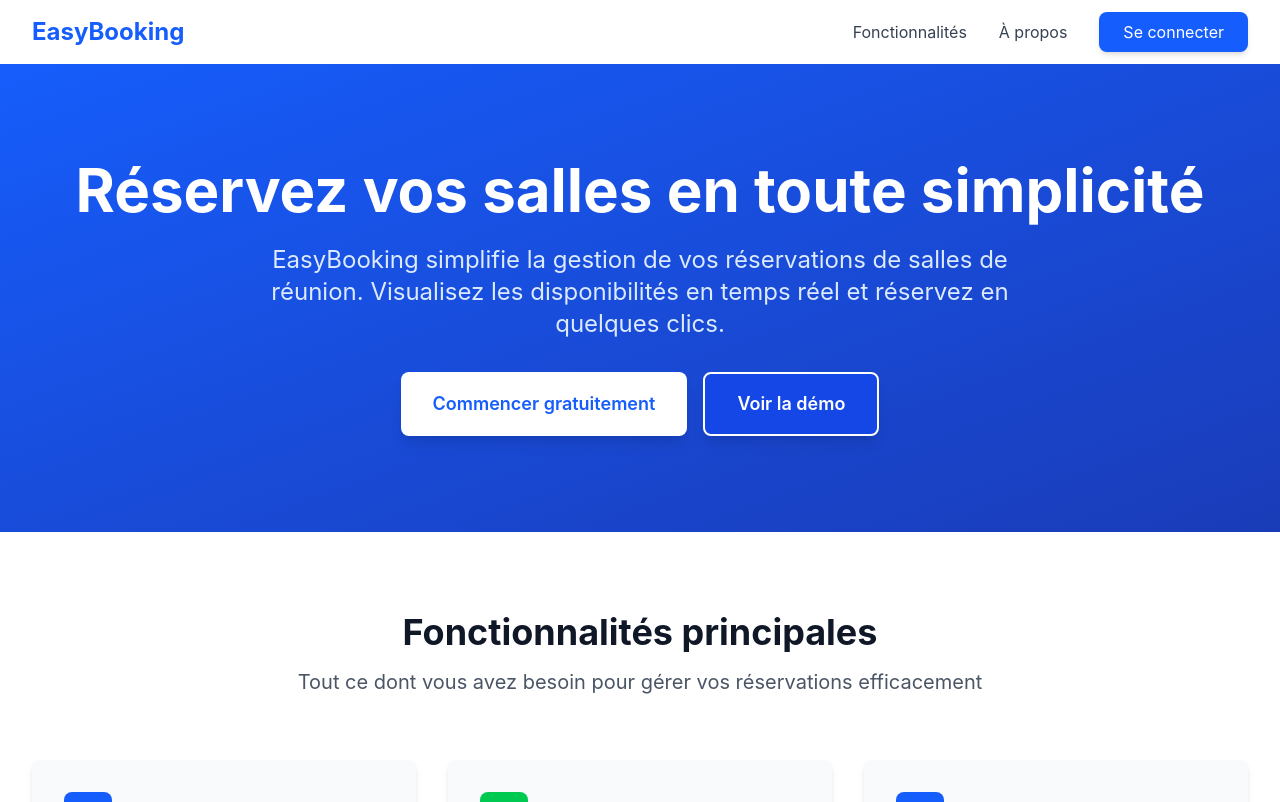
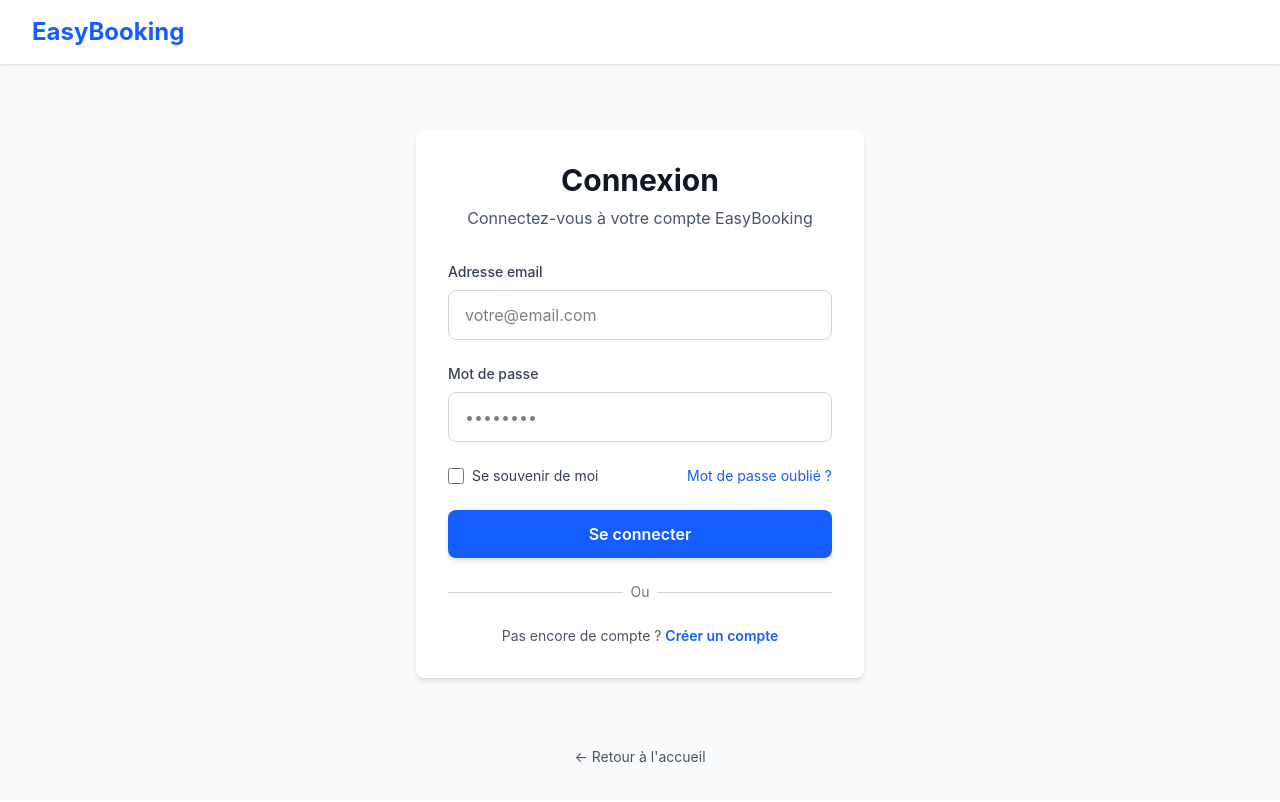
Before and after one commit to Alzower/booking-efrei, a React (Vite) app in the folder client/: page /login in a window 1280 px wide. Shown: the top 802 px of the page. Built offline with nearby package versions, Linux system fonts and the light colour scheme.

Commit message:
Create login page && signup page

```diff
--- a/client/package.json
+++ b/client/package.json
@@ -11,7 +11,8 @@
   },
   "dependencies": {
     "react": "^19.2.0",
-    "react-dom": "^19.2.0"
+    "react-dom": "^19.2.0",
+    "react-router-dom": "^7.12.0"
   },
   "devDependencies": {
     "@eslint/js": "^9.39.1",
--- a/client/src/App.tsx
+++ b/client/src/App.tsx
@@ -1,8 +1,19 @@
 import "./index.css";
+import { BrowserRouter, Routes, Route } from "react-router-dom";
 import Homepage from "./pages/Homepage";
+import Login from "./pages/Login";
+import Signup from "./pages/Signup";
 
 function App() {
-  return <Homepage />;
+  return (
+    <BrowserRouter>
+      <Routes>
+        <Route path="/" element={<Homepage />} />
+        <Route path="/login" element={<Login />} />
+        <Route path="/signup" element={<Signup />} />
+      </Routes>
+    </BrowserRouter>
+  );
 }
 
 export default App;
--- a/client/src/components/Header.tsx
+++ b/client/src/components/Header.tsx
@@ -1,10 +1,14 @@
+import { Link } from "react-router-dom";
+
 function Header() {
   return (
     <header className="bg-white shadow-sm">
       <nav className="max-w-7xl mx-auto px-4 sm:px-6 lg:px-8">
         <div className="flex justify-between items-center h-16">
           <div className="flex items-center">
-            <h1 className="text-2xl font-bold text-blue-600">EasyBooking</h1>
+            <Link to="/">
+              <h1 className="text-2xl font-bold text-blue-600">EasyBooking</h1>
+            </Link>
           </div>
 
           <div className="hidden md:flex items-center space-x-8">
@@ -14,9 +18,11 @@ function Header() {
             <a href="#about" className="text-gray-700 hover:text-blue-600 transition-colors">
               À propos
             </a>
-            <button className="px-6 py-2 bg-blue-600 text-white rounded-lg hover:bg-blue-700 transition-colors shadow-md">
-              Se connecter
-            </button>
+            <Link to="/login">
+              <button className="px-6 py-2 bg-blue-600 text-white rounded-lg hover:bg-blue-700 transition-colors shadow-md">
+                Se connecter
+              </button>
+            </Link>
           </div>
         </div>
       </nav>
--- a/client/src/pages/Homepage.tsx
+++ b/client/src/pages/Homepage.tsx
@@ -123,17 +123,17 @@ function Homepage() {
         <div className="max-w-7xl mx-auto px-4 sm:px-6 lg:px-8">
           <div className="grid md:grid-cols-3 gap-8 text-center text-white">
             <div>
-              <div className="text-5xl font-bold mb-2">500+</div>
+              <div className="text-5xl font-bold mb-2">...</div>
               <div className="text-blue-100 text-lg">Salles disponibles</div>
             </div>
             <div>
-              <div className="text-5xl font-bold mb-2">10K+</div>
+              <div className="text-5xl font-bold mb-2">...</div>
               <div className="text-blue-100 text-lg">
                 Réservations mensuelles
               </div>
             </div>
             <div>
-              <div className="text-5xl font-bold mb-2">98%</div>
+              <div className="text-5xl font-bold mb-2">...</div>
               <div className="text-blue-100 text-lg">Satisfaction client</div>
             </div>
           </div>
--- /dev/null
+++ b/client/src/pages/Login.tsx
@@ -0,0 +1,135 @@
+import { useState } from "react";
+import { Link } from "react-router-dom";
+
+function Login() {
+  const [email, setEmail] = useState("");
+  const [password, setPassword] = useState("");
+
+  const handleSubmit = (e: React.FormEvent) => {
+    e.preventDefault();
+  };
+
+  return (
+    <div className="min-h-screen bg-gray-50 flex flex-col">
+      <header className="bg-white shadow-sm">
+        <nav className="max-w-7xl mx-auto px-4 sm:px-6 lg:px-8">
+          <div className="flex justify-between items-center h-16">
+            <Link to="/">
+              <h1 className="text-2xl font-bold text-blue-600">EasyBooking</h1>
+            </Link>
+          </div>
+        </nav>
+      </header>
+
+      <section className="flex-1 flex items-center justify-center px-4">
+        <div className="bg-white rounded-lg shadow-md p-8 w-full max-w-md">
+          <div className="text-center mb-8">
+            <h2 className="text-3xl font-bold text-gray-900 mb-2">Connexion</h2>
+            <p className="text-gray-600">
+              Connectez-vous à votre compte EasyBooking
+            </p>
+          </div>
+
+          <form onSubmit={handleSubmit} className="space-y-6">
+            <div>
+              <label
+                htmlFor="email"
+                className="block text-sm font-medium text-gray-700 mb-2"
+              >
+                Adresse email
+              </label>
+              <input
+                id="email"
+                type="email"
+                required
+                value={email}
+                onChange={(e) => setEmail(e.target.value)}
+                className="w-full px-4 py-3 border border-gray-300 rounded-lg focus:ring-2 focus:ring-blue-600 focus:border-transparent outline-none transition-all"
+                placeholder="votre@email.com"
+              />
+            </div>
+
+            <div>
+              <label
+                htmlFor="password"
+                className="block text-sm font-medium text-gray-700 mb-2"
+              >
+                Mot de passe
+              </label>
+              <input
+                id="password"
+                type="password"
+                required
+                value={password}
+                onChange={(e) => setPassword(e.target.value)}
+                className="w-full px-4 py-3 border border-gray-300 rounded-lg focus:ring-2 focus:ring-blue-600 focus:border-transparent outline-none transition-all"
+                placeholder="••••••••"
+              />
+            </div>
+
+            <div className="flex items-center justify-between">
+              <div className="flex items-center">
+                <input
+                  id="remember"
+                  type="checkbox"
+                  className="h-4 w-4 text-blue-600 focus:ring-blue-500 border-gray-300 rounded"
+                />
+                <label
+                  htmlFor="remember"
+                  className="ml-2 block text-sm text-gray-700"
+                >
+                  Se souvenir de moi
+                </label>
+              </div>
+              <a
+                href="#"
+                className="text-sm text-blue-600 hover:text-blue-700 transition-colors"
+              >
+                Mot de passe oublié ?
+              </a>
+            </div>
+
+            <button
+              type="submit"
+              className="w-full bg-blue-600 text-white py-3 rounded-lg font-semibold hover:bg-blue-700 transition-colors shadow-md"
+            >
+              Se connecter
+            </button>
+          </form>
+
+          <div className="mt-6 relative">
+            <div className="absolute inset-0 flex items-center">
+              <div className="w-full border-t border-gray-300"></div>
+            </div>
+            <div className="relative flex justify-center text-sm">
+              <span className="px-2 bg-white text-gray-500">Ou</span>
+            </div>
+          </div>
+
+          <div className="mt-6 text-center">
+            <p className="text-sm text-gray-600">
+              Pas encore de compte ?{" "}
+              <Link
+                to="/signup"
+                className="text-blue-600 hover:text-blue-700 font-semibold transition-colors"
+              >
+                Créer un compte
+              </Link>
+            </p>
+          </div>
+        </div>
+      </section>
+
+      <div className="pb-8 text-center">
+        <Link
+          to="/"
+          className="text-sm text-gray-600 hover:text-gray-900 transition-colors"
+        >
+          ← Retour à l'accueil
+        </Link>
+      </div>
+    </div>
+  );
+}
+
+export default Login;
--- /dev/null
+++ b/client/src/pages/Signup.tsx
@@ -0,0 +1,131 @@
+import { useState } from "react";
+import { Link } from "react-router-dom";
+
+function Login() {
+  const [email, setEmail] = useState("");
+  const [password, setPassword] = useState("");
+
+  const handleSubmit = (e: React.FormEvent) => {
+    e.preventDefault();
+  };
+
+  return (
+    <div className="min-h-screen bg-gray-50 flex flex-col">
+      <header className="bg-white shadow-sm">
+        <nav className="max-w-7xl mx-auto px-4 sm:px-6 lg:px-8">
+          <div className="flex justify-between items-center h-16">
+            <Link to="/">
+              <h1 className="text-2xl font-bold text-blue-600">EasyBooking</h1>
+            </Link>
+          </div>
+        </nav>
+      </header>
+
+      <section className="flex-1 flex items-center justify-center px-4">
+        <div className="bg-white rounded-lg shadow-md p-8 w-full max-w-md">
+          <div className="text-center mb-8">
+            <h2 className="text-3xl font-bold text-gray-900 mb-2">
+              Inscription
+            </h2>
+            <p className="text-gray-600">
+              Inscrivez-vous à un compte EasyBooking
+            </p>
+          </div>
+
+          <form onSubmit={handleSubmit} className="space-y-6">
+            <div>
+              <label
+                htmlFor="email"
+                className="block text-sm font-medium text-gray-700 mb-2"
+              >
+                Adresse email
+              </label>
+              <input
+                id="email"
+                type="email"
+                required
+                value={email}
+                onChange={(e) => setEmail(e.target.value)}
+                className="w-full px-4 py-3 border border-gray-300 rounded-lg focus:ring-2 focus:ring-blue-600 focus:border-transparent outline-none transition-all"
+                placeholder="votre@email.com"
+              />
+            </div>
+
+            <div>
+              <label
+                htmlFor="password"
+                className="block text-sm font-medium text-gray-700 mb-2"
+              >
+                Mot de passe
+              </label>
+              <input
+                id="password"
+                type="password"
+                required
+                value={password}
+                onChange={(e) => setPassword(e.target.value)}
+                className="w-full px-4 py-3 border border-gray-300 rounded-lg focus:ring-2 focus:ring-blue-600 focus:border-transparent outline-none transition-all"
+                placeholder="••••••••"
+              />
+            </div>
+
+            <div className="flex items-center justify-between">
+              <div className="flex items-center">
+                <input
+                  id="remember"
+                  type="checkbox"
+                  className="h-4 w-4 text-blue-600 focus:ring-blue-500 border-gray-300 rounded"
+                />
+                <label
+                  htmlFor="remember"
+                  className="ml-2 block text-sm text-gray-700"
+                >
+                  Se souvenir de moi
+                </label>
+              </div>
+            </div>
+
+            <button
+              type="submit"
+              className="w-full bg-blue-600 text-white py-3 rounded-lg font-semibold hover:bg-blue-700 transition-colors shadow-md"
+            >
+              S'inscrire
+            </button>
+          </form>
+
+          <div className="mt-6 relative">
+            <div className="absolute inset-0 flex items-center">
+              <div className="w-full border-t border-gray-300"></div>
+            </div>
+            <div className="relative flex justify-center text-sm">
+              <span className="px-2 bg-white text-gray-500">Ou</span>
+            </div>
+          </div>
+
+          <div className="mt-6 text-center">
+            <p className="text-sm text-gray-600">
+              Vous avez déjà un compte ?{" "}
+              <Link
+                to="/login"
+                className="text-blue-600 hover:text-blue-700 font-semibold transition-colors"
+              >
+                Connexion
+              </Link>
+            </p>
+          </div>
+        </div>
+      </section>
+
+      <div className="pb-8 text-center">
+        <Link
+          to="/"
+          className="text-sm text-gray-600 hover:text-gray-900 transition-colors"
+        >
+          ← Retour à l'accueil
+        </Link>
+      </div>
+    </div>
+  );
+}
+
+export default Login;
```
Also changed, not shown: 1 other file (tests, documents, lock files or other folders).
